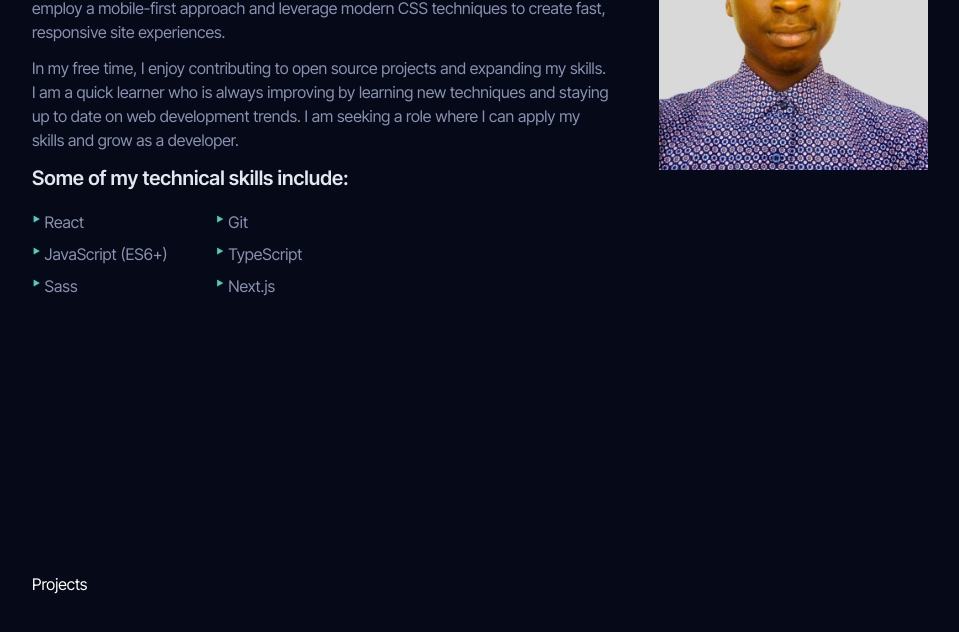
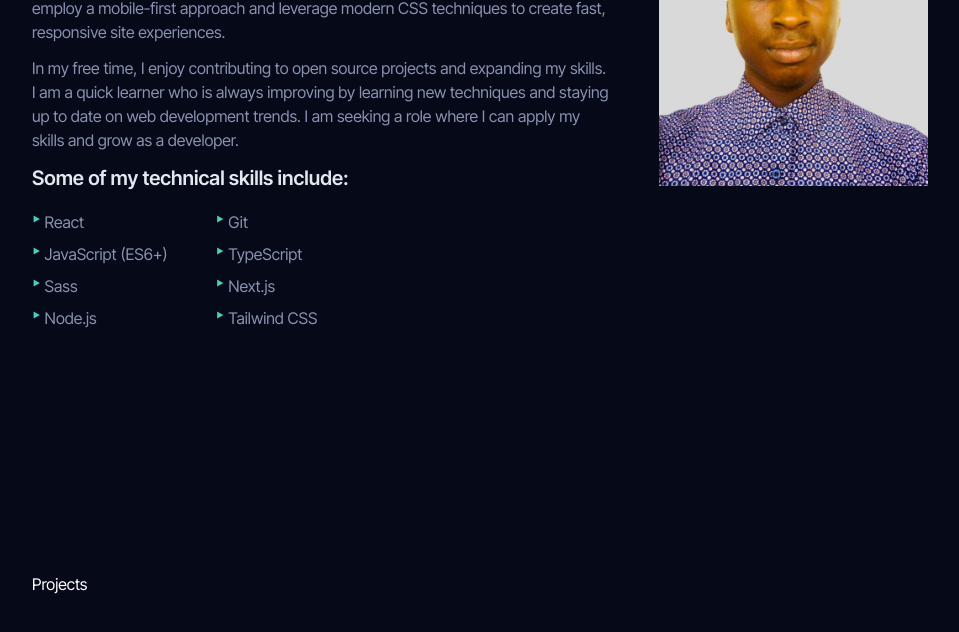
Before and after one commit to Sheriff-Oladimeji/portfolio, a React (Vite) app: page / in a window 1280 px wide. Shown: the part 1108-1740 px from the top of the page, without its empty margins (160-1119 px from the left). Built offline with nearby package versions, Linux system fonts and the light colour scheme.

Commit message:
feat: update about section
add two technical skills

```diff
--- a/src/components/About.jsx
+++ b/src/components/About.jsx
@@ -42,6 +42,9 @@ const About = () => {
               <p>
                 <span className="text-green text-2xl">‣</span> Sass
               </p>
+              <p>
+                <span className="text-green text-2xl">‣</span> Node.js
+              </p>
             </span>
             <span>
               <p>
@@ -53,6 +56,9 @@ const About = () => {
               <p>
                 <span className="text-green text-2xl">‣</span> Next.js
               </p>
+              <p>
+                <span className="text-green text-2xl">‣</span> Tailwind CSS
+              </p>
             </span>
           </div>
         </div>
```
